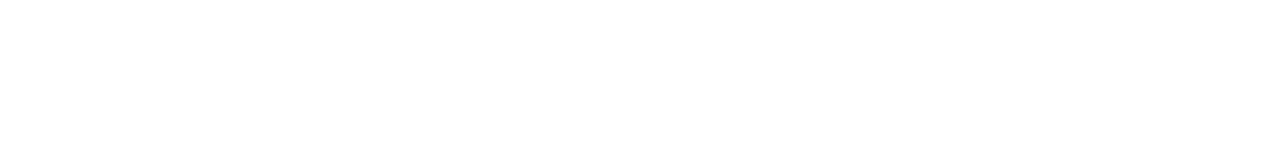
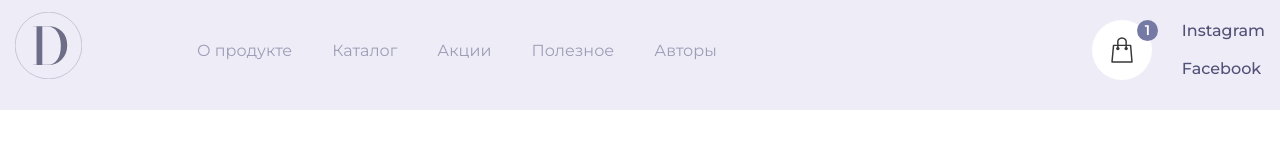
Before and after one commit to puncoviy/diamant-layout, a plain HTML site: page index.html in a window 1280 px wide. Drawn offline with Linux system fonts and the light colour scheme.

Commit message:
feat: add header section

```diff
--- a/css/style.css
+++ b/css/style.css
@@ -10,7 +10,7 @@ body {
 /* font-family: 'Playfair Display', serif; */
 
 .container {
-    max-width: 1200px;
+    max-width: 1420px;
     padding: 0 15px;
     margin-left: auto;
     margin-right: auto;
@@ -34,3 +34,100 @@ body {
     align-items: center;
     color: #757AA5;
 }
+
+/* HEADER */
+
+.header {
+    padding-top: 12px;
+    padding-bottom: 21px;
+    background-color: #EDECF7;
+    margin-bottom: 128px;
+}
+
+.header__inner {
+    display: flex;
+    justify-content: space-between;
+    align-items: center;
+    gap: 30px;
+}
+
+.header__link {
+    text-decoration: none;
+}
+
+.header__logo {
+    margin-right: 70px;
+}
+
+.header__menu {
+    margin-right: auto;
+}
+
+.header__menu-list {
+    display: flex;
+    gap: 10px;
+}
+
+.header__menu-link {
+    padding: 25px 15px;
+    text-decoration: none;
+    color: #515076;
+    opacity: 0.5;
+    font-size: 16px;
+    line-height: 25px;
+    border-radius: 3px;
+    transition: background-color .7s, opacity .7s;
+}
+
+.header__menu-link:hover {
+    background-color: rgba(81, 80, 118, 0.1);
+    opacity: 1;
+}
+
+.header__cart {
+    cursor: pointer;
+    position: relative;
+    width: 60px;
+    height: 60px;
+    background-color: #fff;
+    border-radius: 50%;
+    display: flex;
+    justify-content: center;
+    align-items: center;
+}
+
+.header__cart::before {
+    position: absolute;
+    width: 21px;
+    height: 21px;
+    top: 0;
+    right: -6px;
+    padding-top: 2px;
+    background: #757AA5;
+    border-radius: 50%;
+    content: '1';
+    font-weight: 600;
+    font-size: 14px;
+    line-height: 17px;
+    text-align: center;
+    color: #fff;
+}
+
+.header__socia-list {
+    display: flex;
+    flex-direction: column;
+    justify-content: space-between;
+}
+
+.header__social-item-link {
+    font-weight: 500;
+    font-size: 16px;
+    line-height: 38px;
+    color: #515076;
+    text-decoration-color: transparent;
+    transition: text-decoration-color .7s;
+}
+
+.header__social-item-link:hover {
+    text-decoration-color: #515076;
+}
--- a/index.html
+++ b/index.html
@@ -30,5 +30,45 @@
 </head>
 <body>
 
+    <header class="header">
+        <div class="container">
+            <div class="header__inner">
+                <a class="header__link" href="#">
+                    <img class="header__logo" src="./img/logo.svg" alt="Diamant">
+                </a>
+                <nav class="header__menu">
+                    <ul class="header__menu-list">
+                        <li class="header__menu-item">
+                            <a class="header__menu-link" href="#">О продукте</a>
+                        </li>
+                        <li class="header__menu-item">
+                            <a class="header__menu-link" href="#">Каталог</a>
+                        </li>
+                        <li class="header__menu-item">
+                            <a class="header__menu-link" href="#">Акции</a>
+                        </li>
+                        <li class="header__menu-item">
+                            <a class="header__menu-link" href="#">Полезное</a>
+                        </li>
+                        <li class="header__menu-item">
+                            <a class="header__menu-link" href="#">Авторы</a>
+                        </li>
+                    </ul>
+                </nav>
+                <div class="header__cart">
+                    <img class="header__cart-img" src="./img/cart.svg" alt="cart">
+                </div>
+                <ul class="header__socia-list">
+                    <li class="header__social-item">
+                        <a class="header__social-item-link" href="#">Instagram</a>
+                    </li>
+                    <li class="header__social-item">
+                        <a class="header__social-item-link" href="#">Facebook</a>
+                    </li>
+                </ul>
+            </div>
+        </div>
+    </header>
+
 </body>
 </html>
```
Also changed, not shown: img/cart.svg (added).
